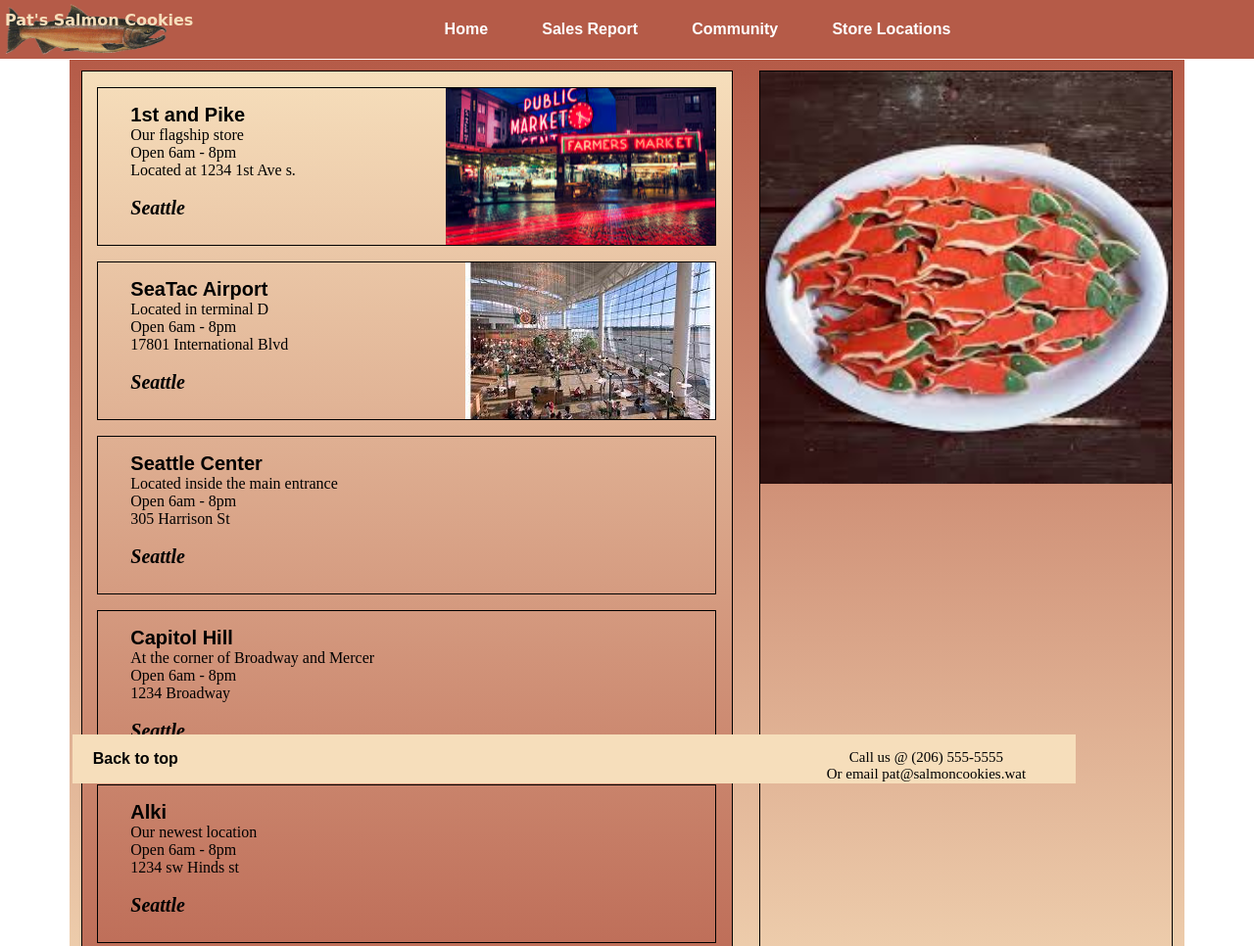
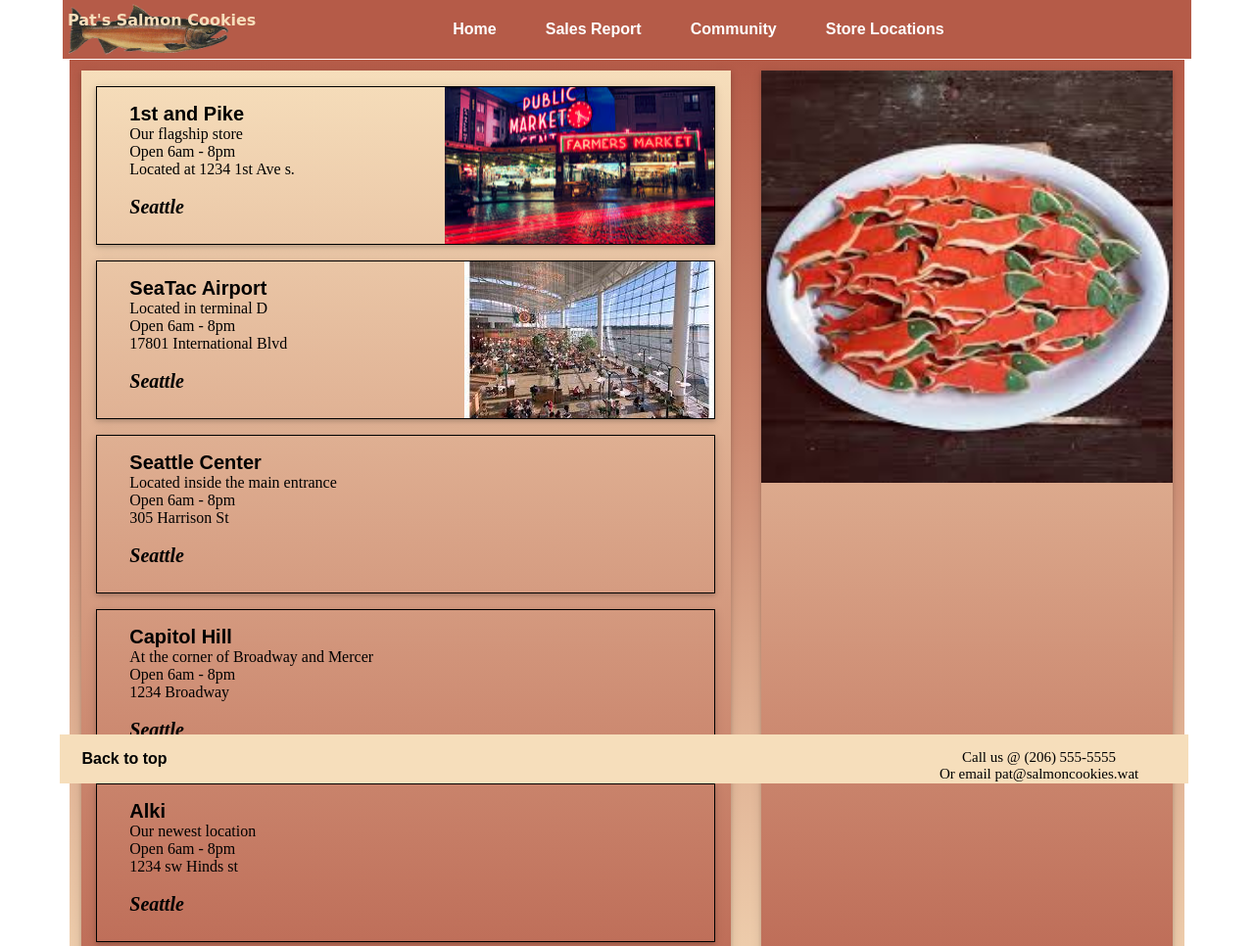
Before and after one commit to ChristopherSClosser/salmon-cookies, a plain HTML site: page index.html in a window 1280 px wide. Shown: the top 966 px of the page at 98% size. Drawn offline with Linux system fonts and the light colour scheme; a web font is replaced by a local one.

Commit message:
more styling

```diff
--- a/style.css
+++ b/style.css
@@ -1,7 +1,5 @@
-*{
-  /*background: url();
-  background-size: 100%;
-  background-repeat: no-repeat;*/
+html{
+text-align: center;
 }
 #index-body, #sales-body {
   height: 1050px;
@@ -47,11 +45,9 @@ div {
   width: 58.3%;
   float: left;
   margin: 1%;
-  border-style: solid;
-  border-color: black;
-  border-width: 1px;
   padding: 0;
   background-image: linear-gradient(to bottom, #f6debb,#B55B48);
+  box-shadow: 0 2px 4px 0 rgba(0,0,0,0.16),0 2px 10px 0 rgba(0,0,0,0.12)!important;
 }
 #right-column {
   width: 40%;
@@ -59,10 +55,9 @@ div {
   margin: 1%;
   float: right;
   width: 37%;
-  border-style: solid;
-  border-color: black;
-  border-width: 1px;
   padding: 0;
+  background-image: linear-gradient(to bottom, #f6debb,#B55B48);
+  box-shadow: 0 2px 4px 0 rgba(0,0,0,0.16),0 2px 10px 0 rgba(0,0,0,0.12)!important;
 }
 #first, #second, #third, #fourth, #fifth{
 
@@ -74,6 +69,7 @@ div {
   border-width: 1px;
   padding-left: 5%;
   padding-top: 0;
+  box-shadow: 0 2px 4px 0 rgba(0,0,0,0.16),0 2px 10px 0 rgba(0,0,0,0.12)!important;
 
 }
 /*Selects the first line of every <p> element*/
@@ -97,6 +93,7 @@ em {
   margin-right: 5%;
   margin-top: 35px;
   background-image: linear-gradient(to bottom, #B55B48, #f6debb);
+  min-width: 850.5px;
 
 }
 /*.main-content {
@@ -126,16 +123,17 @@ a {
 }
 
 #nav{
-  width: 100%;
+  width: 90%;
   min-width: 653px;
   position: fixed;
   text-align: center;
   height: 60px;
   background-color: #B55B48;
   padding: 0;
-  margin: 0;
+  margin: auto;
   top: 0;
-  left: 0;
+  left: 5%;
+  min-width: 864px;
 }
 #go-top{
   color:black;
@@ -161,7 +159,6 @@ a {
   border-color: #B55B48;
   width: 100%;
   margin: auto;
-  margin-top: 5%;
   font-family: sans-serif;
 }
 tr{
@@ -207,12 +204,13 @@ footer{
   position: fixed;
   color: black;
   bottom: 0;
-  width: 80%;
+  width: 86%;
   height: 50px;
   background-color: #f6debb;
   left: 0;
+  padding-right: 4%;
   text-align: center;
-  margin-left: 5.8%;
+  margin-left: 4.8%;
 }
 /*#pfoot::first-line{
   font-size: 10px;
@@ -222,8 +220,6 @@ footer{
   float: right;
   font-size: 15px;
   float: right;
-  margin-left: 5%;
-  margin-right: 5%;
 }
 tr:nth-child(odd){
   background-color: #f6debb;
```
